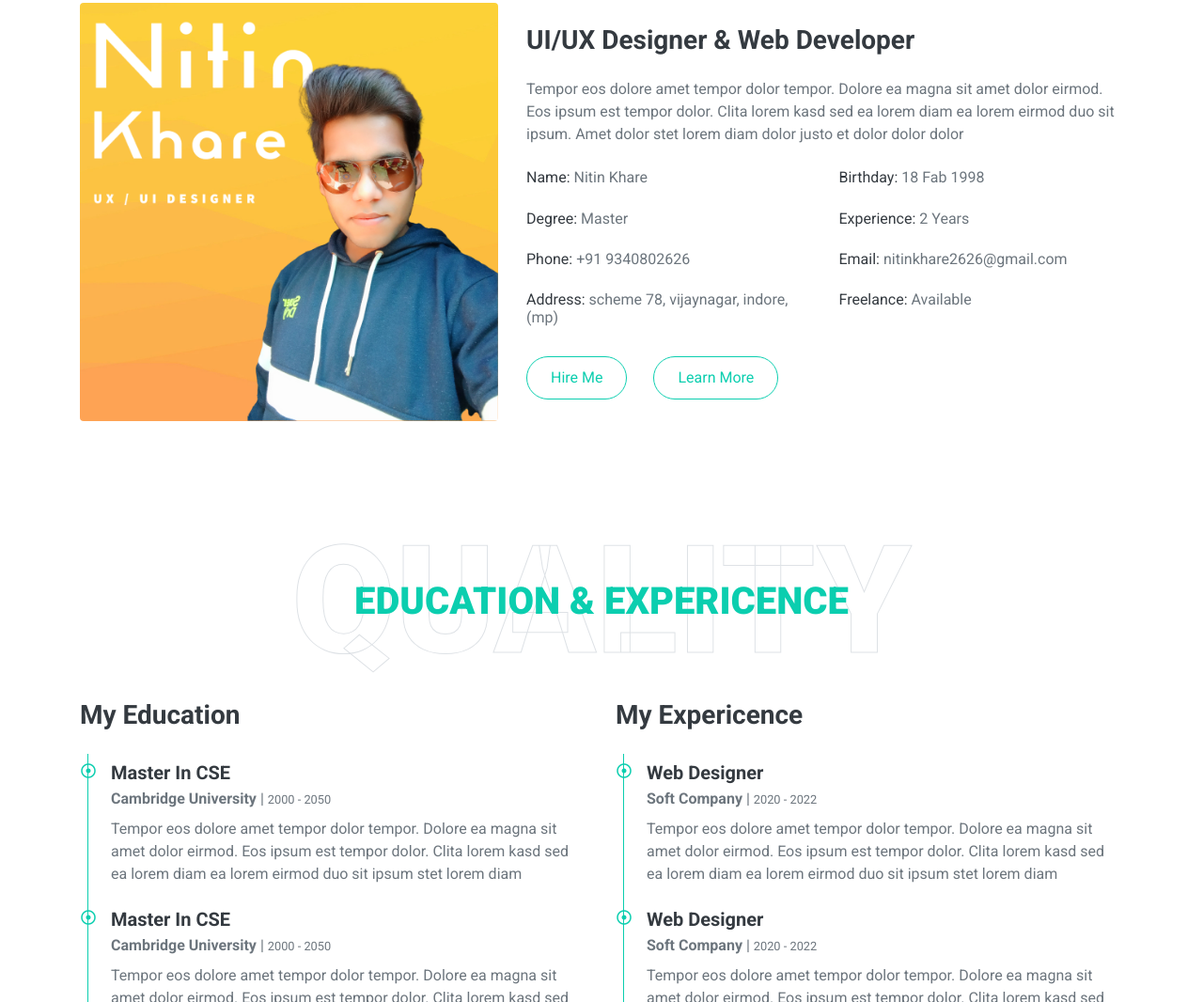
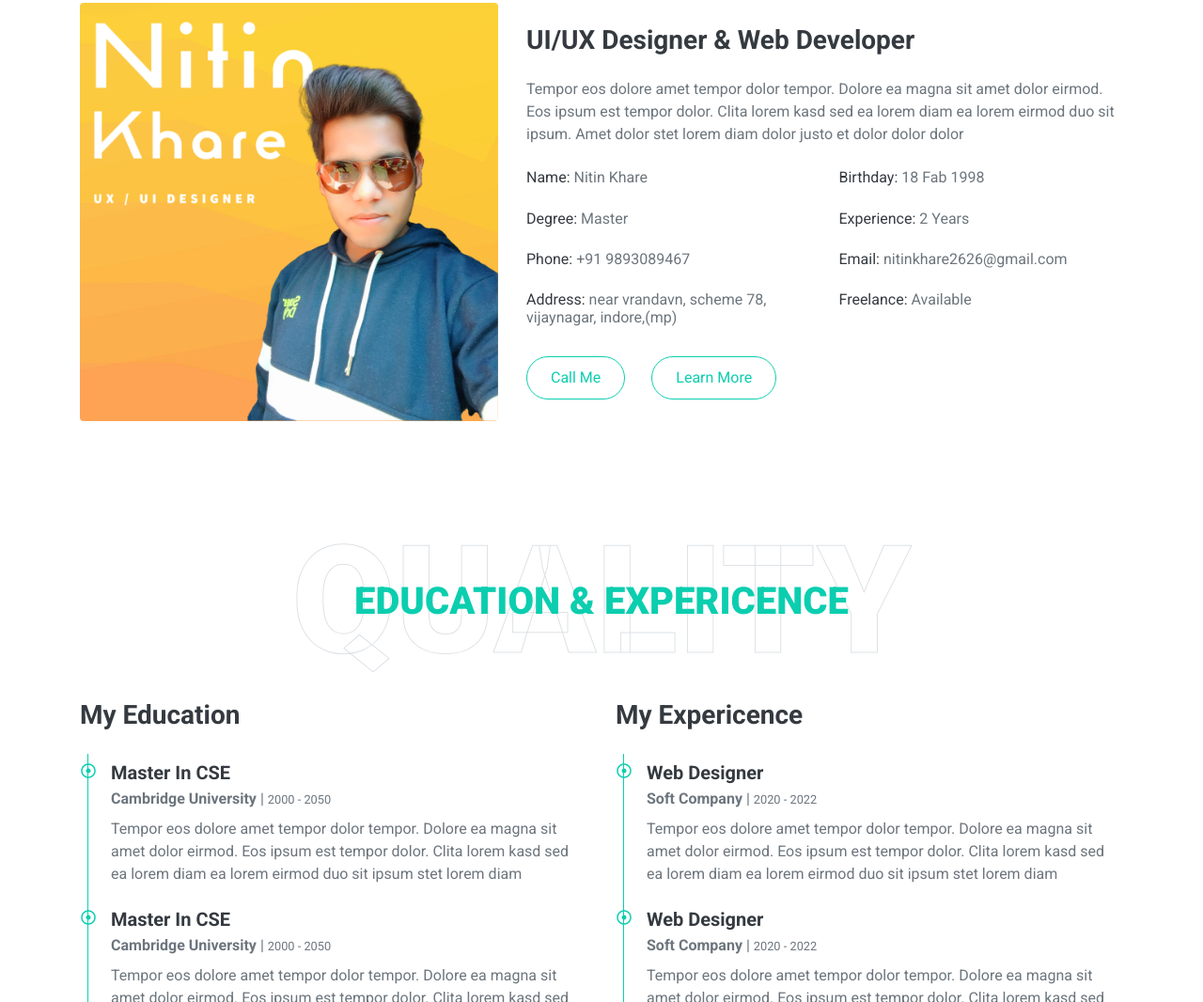
Before and after one commit to nitinkharenk/in, a plain HTML site: page index.html in a window 1280 px wide. Shown: the part 1093-2159 px from the top of the page at 94% size. Drawn offline with nearby package versions, Linux system fonts and the light colour scheme.

Commit message:
Update index.html

```diff
--- a/index.html
+++ b/index.html
@@ -118,12 +118,12 @@
                         <div class="col-sm-6 py-2"><h6>Birthday: <span class="text-secondary">18 Fab 1998</span></h6></div>
                         <div class="col-sm-6 py-2"><h6>Degree: <span class="text-secondary">Master</span></h6></div>
                         <div class="col-sm-6 py-2"><h6>Experience: <span class="text-secondary">2 Years</span></h6></div>
-                        <div class="col-sm-6 py-2"><h6>Phone: <span class="text-secondary">+91 9340802626</span></h6></div>
+                        <div class="col-sm-6 py-2"><h6>Phone: <span class="text-secondary">+91 9893089467</span></h6></div>
                         <div class="col-sm-6 py-2"><h6>Email: <span class="text-secondary">nitinkhare2626@gmail.com</span></h6></div>
-                        <div class="col-sm-6 py-2"><h6>Address: <span class="text-secondary">scheme 78, vijaynagar, indore,(mp)</span></h6></div>
+                        <div class="col-sm-6 py-2"><h6>Address: <span class="text-secondary">near vrandavn, scheme 78, vijaynagar, indore,(mp)</span></h6></div>
                         <div class="col-sm-6 py-2"><h6>Freelance: <span class="text-secondary">Available</span></h6></div>
                     </div>
-                    <a href="" class="btn btn-outline-primary mr-4">Hire Me</a>
+                    <a href="tel:+91-9893089467" class="btn btn-outline-primary mr-4">Call Me</a>
                     <a href="" class="btn btn-outline-primary">Learn More</a>
                 </div>
             </div>
```
